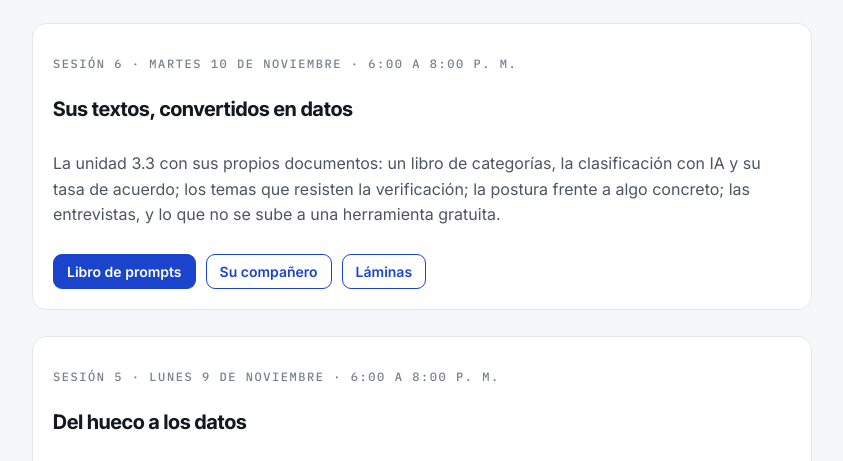
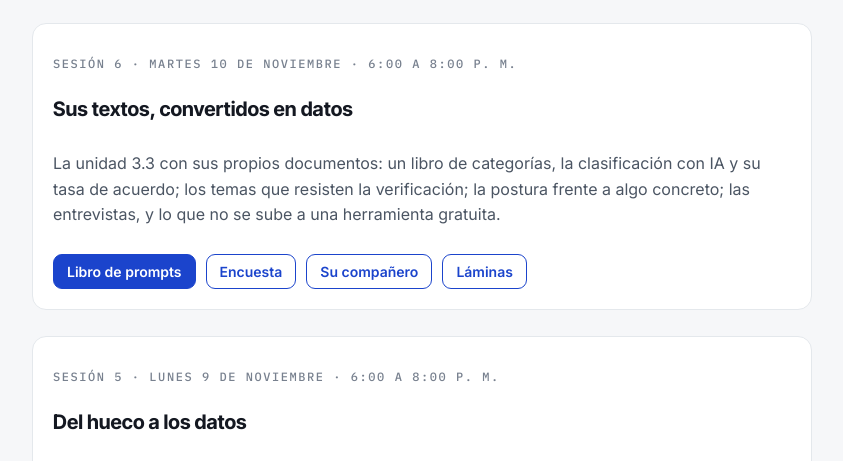
Before and after one commit to alonsorh-econ/diplomado-ia-investigacion, a plain HTML site: page index.html in a window 1280 px wide. Shown: the part 264-725 px from the top of the page, without its empty margins (218-1061 px from the left). Drawn offline with Linux system fonts and the light colour scheme.

Commit message:
Sesión 6: enlace de la encuesta
Co-Authored-By: Claude Opus 5.5 <noreply@anthropic.com>

```diff
--- a/index.html
+++ b/index.html
@@ -22,7 +22,7 @@ h1{font-size:clamp(30px,6.5vw,44px);font-weight:800;letter-spacing:-.025em;line-
 
 <div class="ses"><p class="eb">Sesión 6 · martes 10 de noviembre · 6:00 a 8:00 p. m.</p><h2>Sus textos, convertidos en datos</h2>
 <p>La unidad 3.3 con sus propios documentos: un libro de categorías, la clasificación con IA y su tasa de acuerdo; los temas que resisten la verificación; la postura frente a algo concreto; las entrevistas, y lo que no se sube a una herramienta gratuita.</p>
-<div class="links"><a class="p" href="sesion-06/prompts.html">Libro de prompts</a><a href="sesion-06/companero.html">Su compañero</a><a href="sesion-06/laminas.html">Láminas</a></div></div>
+<div class="links"><a class="p" href="sesion-06/prompts.html">Libro de prompts</a><a href="https://docs.google.com/forms/d/1efIHY5BO9fx-Czo-uzgDNff0XWmCTmQoX-Qv1NI5aY0/viewform">Encuesta</a><a href="sesion-06/companero.html">Su compañero</a><a href="sesion-06/laminas.html">Láminas</a></div></div>
 <div class="ses"><p class="eb">Sesión 5 · lunes 9 de noviembre · 6:00 a 8:00 p. m.</p><h2>Del hueco a los datos</h2>
 <p>Cierre de la fase 2: la síntesis por hallazgos y el hueco de su pregunta. El checkpoint 1, cómo se evalúa y el camino al trabajo final. Y el comienzo de la unidad 3.3: los textos también son datos, con un libro de códigos, una tabla de extracción y su tasa de acierto.</p>
 <div class="links"><a class="p" href="sesion-05/checkpoint1.html">Checkpoint 1 · Instrucciones</a><a href="sesion-05/prompts.html">Libro de prompts</a><a href="sesion-05/laminas.html">Láminas</a></div></div>
```
Also changed, not shown: sesion-06/prompts.html (+1 -1 lines).
